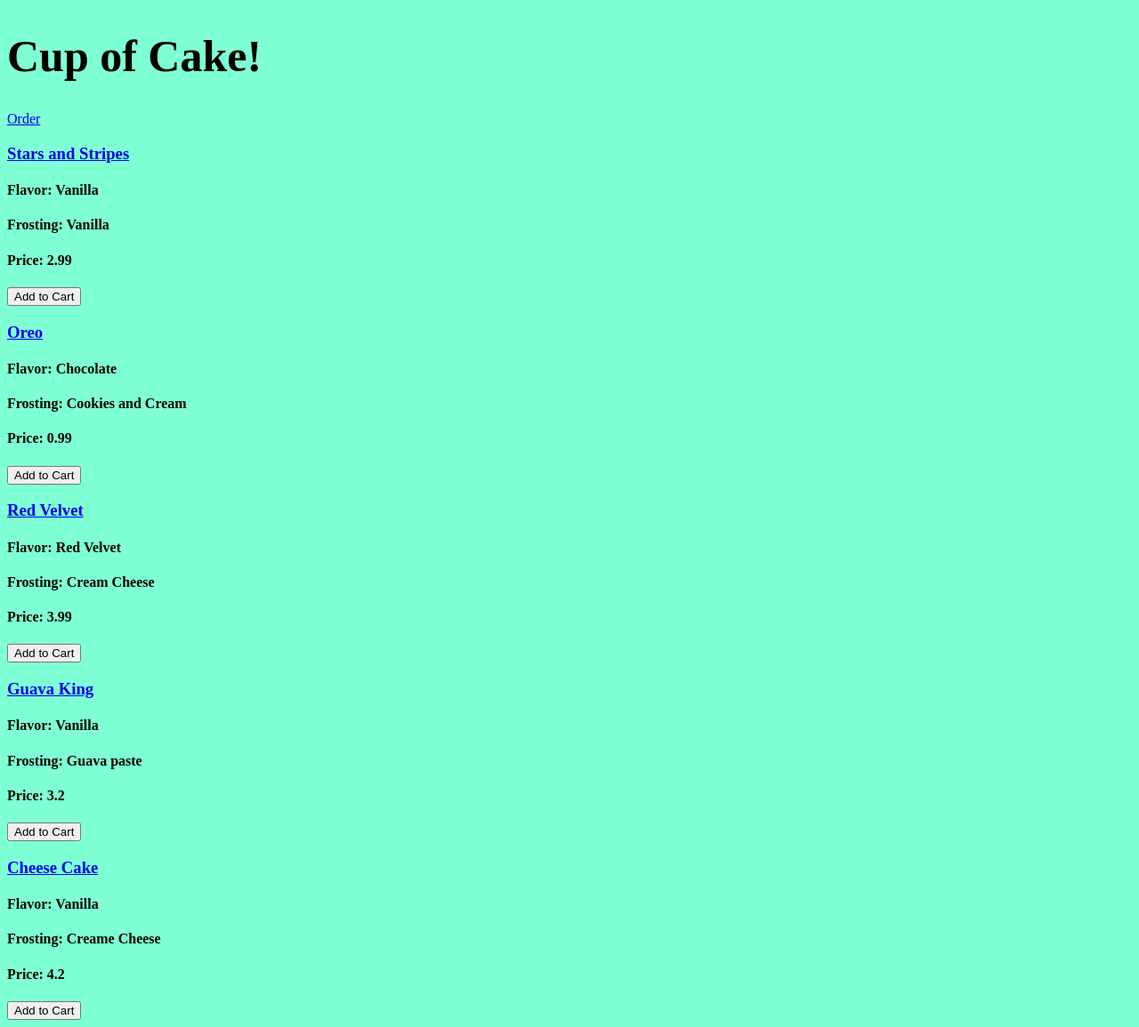
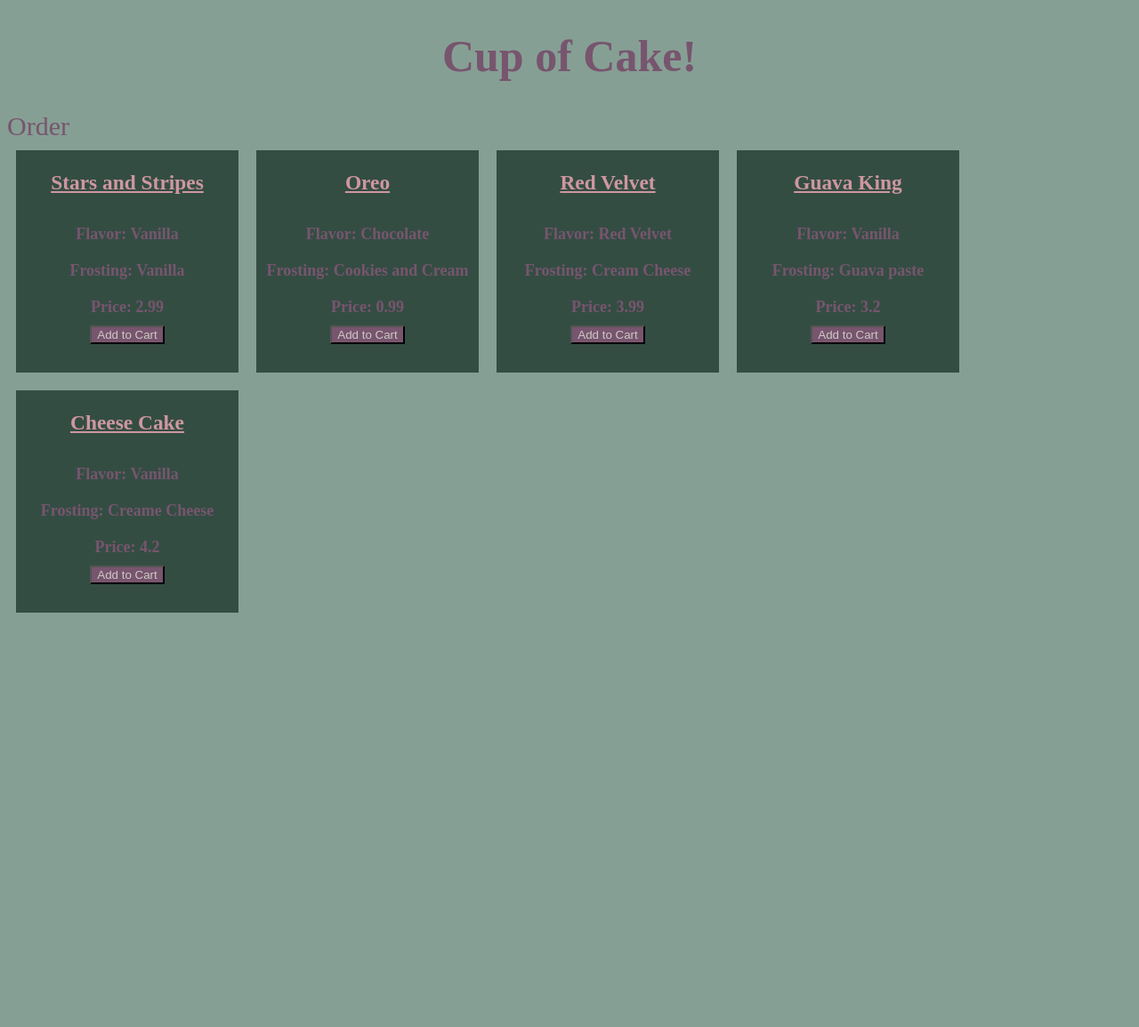
Before and after one commit to Juandtorres23/py-proj-2, a Flask app: page / in a window 1280 px wide. Shown: the whole page at 89% size. After the commit the page ends 689 px from the top, so only its background shows below. Run offline with Flask 2, Linux system fonts and the light colour scheme.

Commit message:
css complete for unit 2

```diff
--- a/py-proj-2/starter/orders.csv
+++ b/py-proj-2/starter/orders.csv
@@ -4,3 +4,6 @@ mini,Oreo,0.99,Chocolate,Cookies and Cream,['Oreo pieces']
 regular,Stars and Stripes,2.99,Vanilla,Vanilla,"['Red', 'White', 'Blue']"
 large,Red Velvet,3.99,Red Velvet,Cream Cheese,[]
 large,Red Velvet,3.99,Red Velvet,Cream Cheese,[]
+regular,Stars and Stripes,2.99,Vanilla,Vanilla,"['Red', 'White', 'Blue']",
+regular,Stars and Stripes,2.99,Vanilla,Vanilla,"['Red', 'White', 'Blue']",
+regular,Stars and Stripes,2.99,Vanilla,Vanilla,"['Red', 'White', 'Blue']",
--- a/py-proj-2/starter/static/styles.css
+++ b/py-proj-2/starter/static/styles.css
@@ -1,8 +1,52 @@
 body {
-    background-color: aquamarine;
+    background-color: rgb(134,159,148);
 }
 
-.text {
+h1 {
+    color: rgb(119,85,110);
     font-size: 50px;
+    text-align: center;
+}
+
+h4 {
+    font-size: 18px;
+    color: rgb(119,85,110);
+    margin: 10px;
+}
+
+.order_home_button {
+    font-size: 30px;
+    text-decoration: none;
+    color: rgb(119,85,110);
+}
+
+.cupcake_name {
+    font-size: 20px;
+    color: rgb(206,151,161);
+}
+
+.cupcake_name:hover {
+    color: rgb(119,85,110);
+}
+
+.add_button {
+    background-color:rgb(119,85,110);
+    color: rgb(206,201,195);
+}
+
+.cupcake_container {
+    width: 250px;
+    height: 250px;
+    background-color: rgb(52,77,67);
+    display: flex;
+    flex-direction: column;
     align-items: center;
+    margin: 10px;
+
 }
+
+.all_cupcakes_container {
+    display: flex;
+    flex-direction: row;
+    flex-wrap: wrap;
+}
--- a/py-proj-2/starter/templates/index.html
+++ b/py-proj-2/starter/templates/index.html
@@ -9,21 +9,25 @@
 </head>
 <body>
     <h1 class="text" id="name"> Cup of Cake! </h1>
-    <a href="{{ url_for('order')}}"> Order </a>
+    <a class="order_home_button" href="{{ url_for('order')}}"> Order </a>
 
-
+<div class ="all_cupcakes_container">
     {% for cupcake in cupcakes %}
 
-    <a href="{{ url_for('individual_cupcake', name=cupcake['name']) }}">
+<div class="cupcake_container">
+    <a class="cupcake_name" href="{{ url_for('individual_cupcake', name=cupcake['name']) }}">
         <h3> {{ cupcake["name"] }} </h3>
     </a>
     <h4> Flavor: {{ cupcake["flavor"] }} </h4>
     <h4> Frosting: {{ cupcake["frosting"] }} </h4>
     <h4> <b> Price: {{ cupcake["price"] }} </b> </h4>
-    <a href="{{ url_for('add_cupcake', name=cupcake['name']) }}">
-        <button> Add to Cart </button>
+    <a  href="{{ url_for('add_cupcake', name=cupcake['name']) }}">
+        <button class="add_button"> Add to Cart </button>
     </a>
+</div>
+    {% endfor %}
 
-    {% endfor %}
+</div>
+
 </body>
 </html>
```
Also changed, not shown: py-proj-2/starter/templates/individual_cupcake.html (+11 -3 lines), py-proj-2/starter/templates/order.html (+10 -2 lines).
